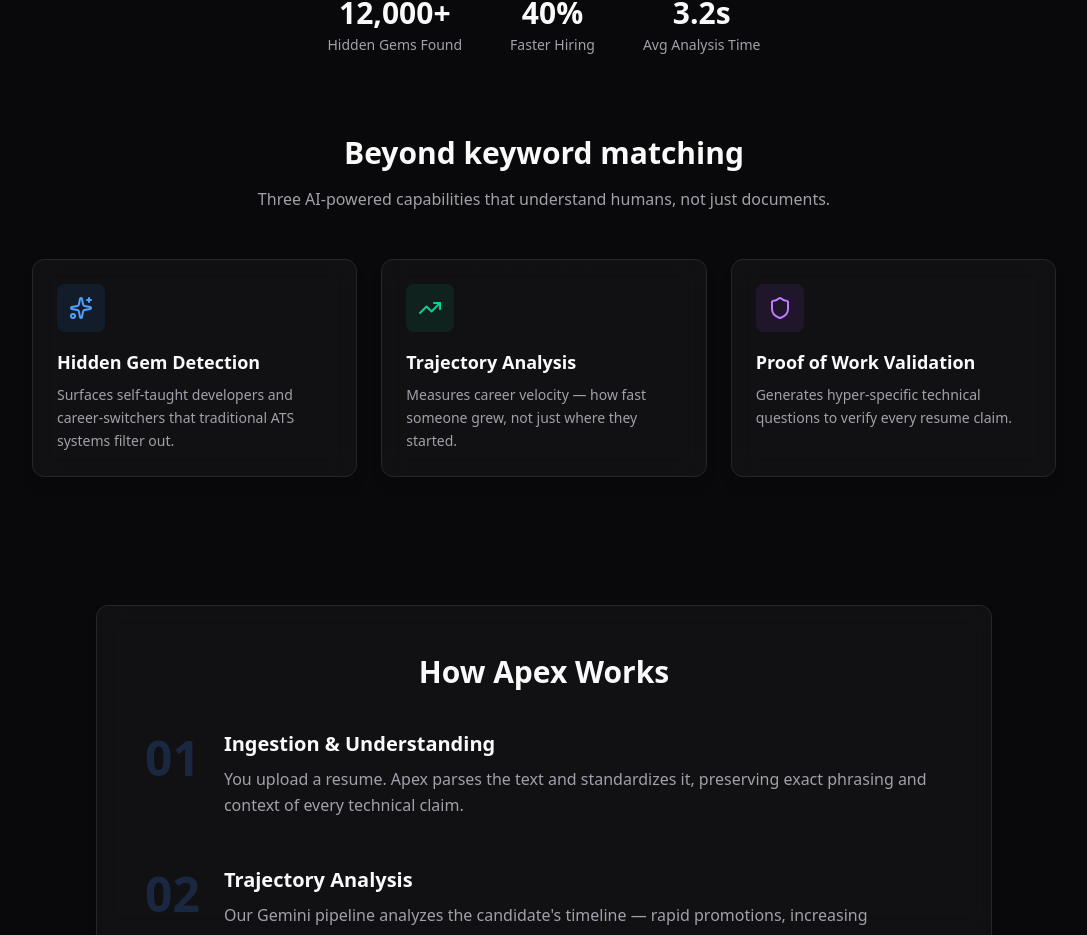
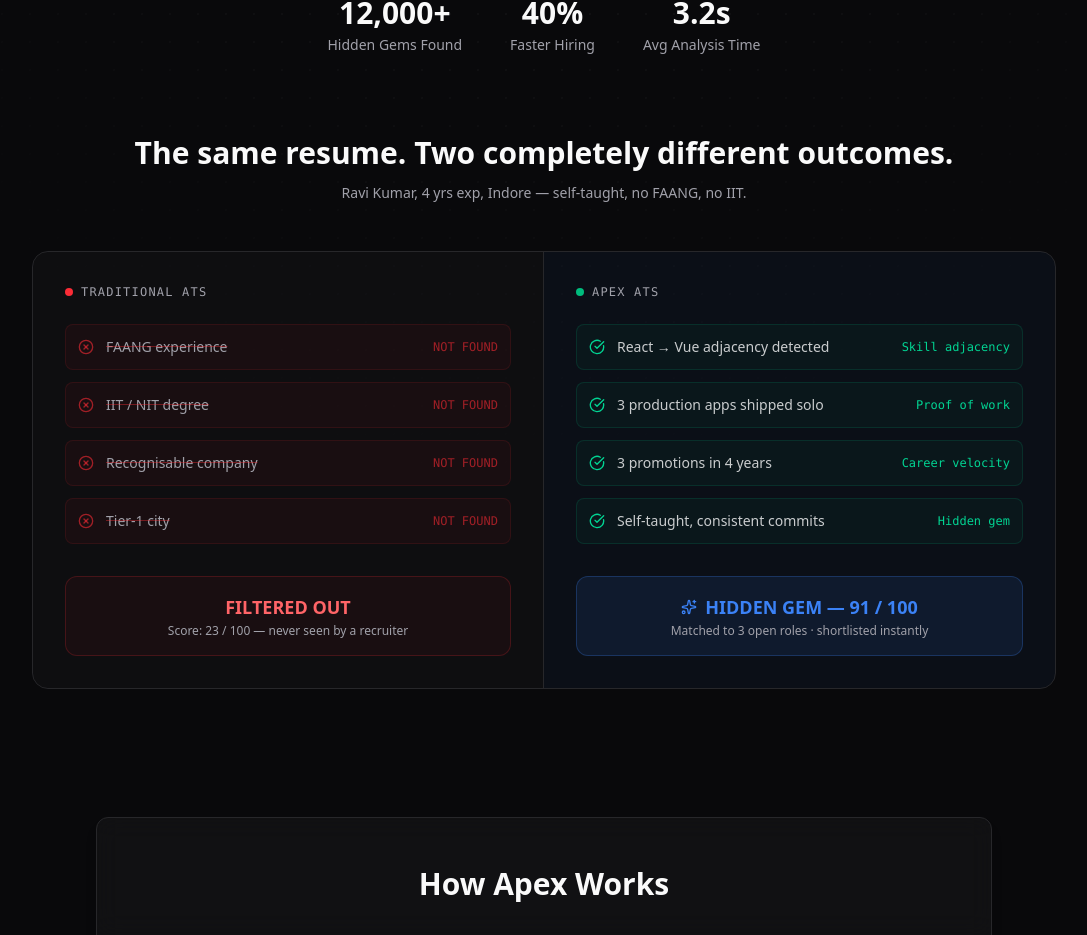
Before and after one commit to Aryans06/Apex, a Next.js app: page / in a window 1280 px wide. Shown: the part 1148-2083 px from the top of the page, without its empty margins (96-1183 px from the left). Built offline with nearby package versions, Linux system fonts and the light colour scheme; no server answers.

Commit message:
feat(landing): Replace features with ATS comparison
- Improve value proposition messaging
- Differentiate Apex ATS from traditional systems
- Showcase product benefits with a concrete example

```diff
--- a/src/app/page.tsx
+++ b/src/app/page.tsx
@@ -1,6 +1,6 @@
 "use client";
 
-import { Sparkles, ArrowRight, Shield, TrendingUp, Briefcase, FileText, Loader2, CheckCircle2 } from "lucide-react";
+import { Sparkles, ArrowRight, Briefcase, FileText, Loader2, CheckCircle2, XCircle, CheckCircle } from "lucide-react";
 import { ApexLogo } from "@/components/ApexLogo";
 import Link from "next/link";
 import { motion, AnimatePresence } from "framer-motion";
@@ -186,32 +186,6 @@
     }, 800);
   };
 
-  const features = [
-    {
-      icon: <Sparkles className="w-6 h-6" />,
-      title: t("landing.feature1Title", locale),
-      description: t("landing.feature1Desc", locale),
-      color: "text-blue-400",
-      bg: "bg-blue-500/10",
-      border: "border-blue-500/20",
-    },
-    {
-      icon: <TrendingUp className="w-6 h-6" />,
-      title: t("landing.feature2Title", locale),
-      description: t("landing.feature2Desc", locale),
-      color: "text-emerald-400",
-      bg: "bg-emerald-500/10",
-      border: "border-emerald-500/20",
-    },
-    {
-      icon: <Shield className="w-6 h-6" />,
-      title: t("landing.feature3Title", locale),
-      description: t("landing.feature3Desc", locale),
-      color: "text-purple-400",
-      bg: "bg-purple-500/10",
-      border: "border-purple-500/20",
-    },
-  ];
 
   const steps = [
     { step: "01", title: t("landing.step1Title", locale), desc: t("landing.step1Desc", locale) },
@@ -464,46 +438,93 @@
         </motion.div>
       </section>
 
-      {/* Features */}
+      {/* Before vs After */}
       <section className="relative z-10 px-8 md:px-16 pb-32 max-w-6xl mx-auto">
-        <motion.h2
-          initial={{ opacity: 0 }}
-          whileInView={{ opacity: 1 }}
+        <motion.div
+          initial={{ opacity: 0, y: 20 }}
+          whileInView={{ opacity: 1, y: 0 }}
           viewport={{ once: true }}
-          className="text-center text-3xl font-bold mb-4"
+          className="text-center mb-12"
         >
-          {t("landing.featuresTitle", locale)}
-        </motion.h2>
-        <motion.p
-          initial={{ opacity: 0 }}
-          whileInView={{ opacity: 1 }}
-          viewport={{ once: true }}
-          className="text-center text-muted-foreground mb-12 max-w-xl mx-auto"
-        >
-          {t("landing.featuresSubtitle", locale)}
-        </motion.p>
+          <h2 className="text-3xl font-bold mb-3">The same resume.<br className="md:hidden" /> Two completely different outcomes.</h2>
+          <p className="text-muted-foreground max-w-lg mx-auto text-sm">Ravi Kumar, 4 yrs exp, Indore — self-taught, no FAANG, no IIT.</p>
+        </motion.div>
 
-        <div className="grid grid-cols-1 md:grid-cols-3 gap-6">
-          {features.map((feature, i) => (
-            <motion.div
-              key={i}
-              initial={{ opacity: 0, y: 20 }}
-              whileInView={{ opacity: 1, y: 0 }}
-              viewport={{ once: true }}
-              transition={{ delay: i * 0.15, duration: 0.5 }}
-              className={`glass-panel p-6 hover:-translate-y-1 transition-transform cursor-default group ${feature.border}`}
-            >
-              <div
-                className={`${feature.bg} ${feature.color} p-3 rounded-lg w-fit mb-4 group-hover:scale-110 transition-transform`}
-              >
-                {feature.icon}
+        <div className="grid grid-cols-1 md:grid-cols-2 gap-4 md:gap-0 md:rounded-2xl overflow-hidden border border-border">
+          {/* LEFT — Traditional ATS */}
+          <motion.div
+            initial={{ opacity: 0, x: -20 }}
+            whileInView={{ opacity: 1, x: 0 }}
+            viewport={{ once: true }}
+            transition={{ duration: 0.5 }}
+            className="p-8 bg-secondary/20 border-b md:border-b-0 md:border-r border-border"
+          >
+            <div className="flex items-center gap-2 mb-6">
+              <span className="relative flex h-2 w-2">
+                <span className="relative inline-flex rounded-full h-2 w-2 bg-red-500" />
+              </span>
+              <span className="text-xs font-mono text-muted-foreground uppercase tracking-widest">Traditional ATS</span>
+            </div>
+
+            <div className="space-y-3 mb-8">
+              {[
+                "FAANG experience",
+                "IIT / NIT degree",
+                "Recognisable company",
+                "Tier-1 city",
+              ].map((criterion) => (
+                <div key={criterion} className="flex items-center gap-3 p-3 rounded-lg bg-red-500/5 border border-red-500/10">
+                  <XCircle className="w-4 h-4 text-red-500/60 shrink-0" />
+                  <span className="text-sm text-muted-foreground line-through decoration-red-500/40">{criterion}</span>
+                  <span className="ml-auto text-xs text-red-500/60 font-mono">NOT FOUND</span>
+                </div>
+              ))}
+            </div>
+
+            <div className="rounded-xl border border-red-500/20 bg-red-500/5 p-4 text-center">
+              <div className="text-red-400 font-bold text-lg mb-0.5">FILTERED OUT</div>
+              <div className="text-xs text-muted-foreground">Score: 23 / 100 — never seen by a recruiter</div>
+            </div>
+          </motion.div>
+
+          {/* RIGHT — Apex */}
+          <motion.div
+            initial={{ opacity: 0, x: 20 }}
+            whileInView={{ opacity: 1, x: 0 }}
+            viewport={{ once: true }}
+            transition={{ duration: 0.5, delay: 0.1 }}
+            className="p-8 bg-primary/5"
+          >
+            <div className="flex items-center gap-2 mb-6">
+              <span className="relative flex h-2 w-2">
+                <span className="animate-ping absolute inline-flex h-full w-full rounded-full bg-emerald-400 opacity-75" />
+                <span className="relative inline-flex rounded-full h-2 w-2 bg-emerald-500" />
+              </span>
+              <span className="text-xs font-mono text-muted-foreground uppercase tracking-widest">Apex ATS</span>
+            </div>
+
+            <div className="space-y-3 mb-8">
+              {[
+                { signal: "React → Vue adjacency detected",    tag: "Skill adjacency" },
+                { signal: "3 production apps shipped solo",     tag: "Proof of work"   },
+                { signal: "3 promotions in 4 years",           tag: "Career velocity" },
+                { signal: "Self-taught, consistent commits",   tag: "Hidden gem"      },
+              ].map(({ signal, tag }) => (
+                <div key={signal} className="flex items-center gap-3 p-3 rounded-lg bg-emerald-500/5 border border-emerald-500/15">
+                  <CheckCircle className="w-4 h-4 text-emerald-400 shrink-0" />
+                  <span className="text-sm text-foreground/80">{signal}</span>
+                  <span className="ml-auto text-xs text-emerald-400 font-mono whitespace-nowrap">{tag}</span>
+                </div>
+              ))}
+            </div>
+
+            <div className="rounded-xl border border-primary/25 bg-primary/10 p-4 text-center">
+              <div className="text-primary font-bold text-lg mb-0.5 flex items-center justify-center gap-2">
+                <Sparkles className="w-4 h-4" /> HIDDEN GEM — 91 / 100
               </div>
-              <h3 className="text-lg font-semibold mb-2">{feature.title}</h3>
-              <p className="text-sm text-muted-foreground leading-relaxed">
-                {feature.description}
-              </p>
-            </motion.div>
-          ))}
+              <div className="text-xs text-muted-foreground">Matched to 3 open roles · shortlisted instantly</div>
+            </div>
+          </motion.div>
         </div>
       </section>
 
```
